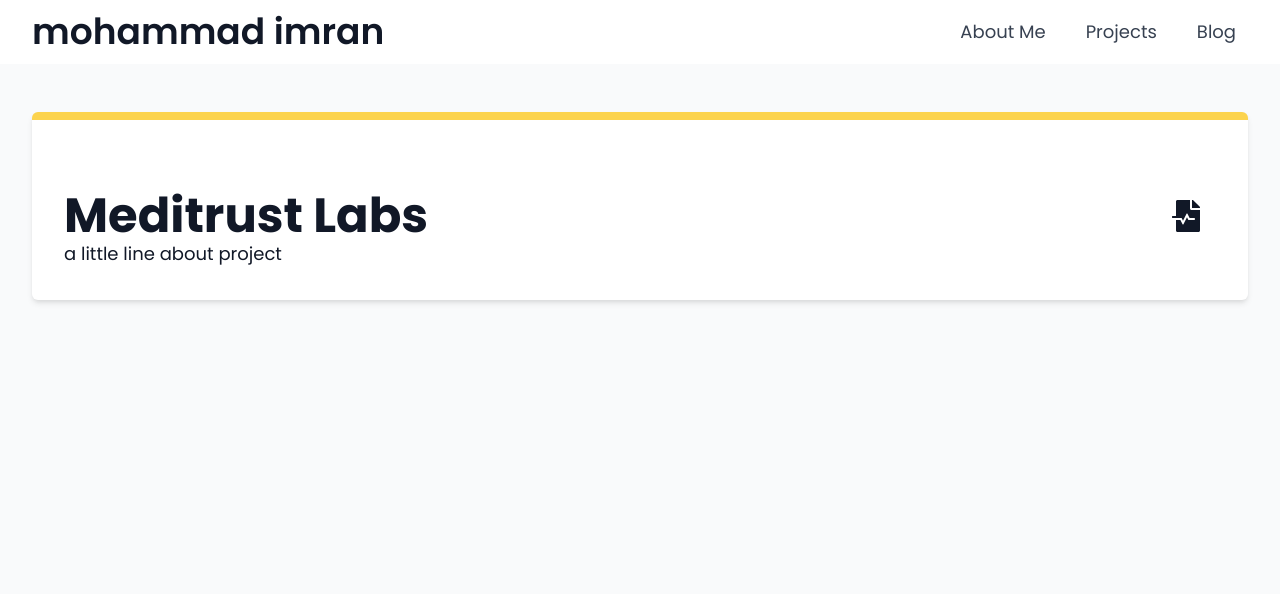
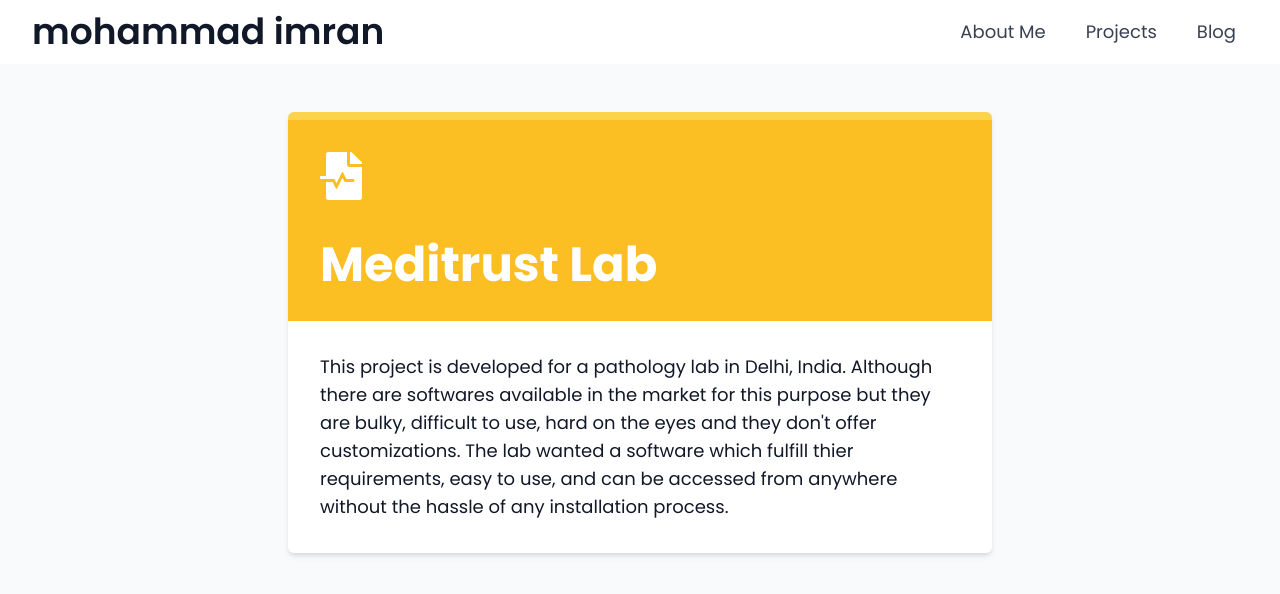
Before and after one commit to MohdImran001/my-website, a Gatsby site: page /projects in a window 1280 px wide. Built offline with nearby package versions, Linux system fonts and the light colour scheme; Gatsby itself is replaced by a stand-in of ours.

Commit message:
feat: :zap: Update project page
link projects to github

none

```diff
--- a/src/components/home/experience/card.js
+++ b/src/components/home/experience/card.js
@@ -40,7 +40,7 @@ const Card = ({
         </h1>
       </div>
       {/* Role */}
-      <div className="w-full py-6 space-y-12">
+      <div className="w-full py-6">
         <div>
           <h1 className="text-md md:text-lg font-medium">{role}</h1>
           <p className="text-xs md:text-sm">{duration}</p>
--- a/src/components/projects/project.js
+++ b/src/components/projects/project.js
@@ -3,19 +3,21 @@ import { Link } from "gatsby"
 
 import { Heading } from "components/typography"
 
-const Project = ({ data: { title, summary }, children }) => {
+const Project = ({ data: { title, summary, link }, children }) => {
   return (
-    <div className="bg-white rounded-md shadow-md  p-4 md:p-8 border-t-8 border-yellow-300">
-      <Link
-        to="/project/meditrust-lab"
-        className="flex flex-row justify-between"
-      >
+    <div className="bg-white rounded-md shadow-md  border-t-8 border-yellow-300">
+      <a href={link} className="flex flex-row justify-between">
         <div>
-          <Heading> {title} </Heading>
-          <p className="text-sm md:text-lg">{summary}</p>
+          <div className="bg-yellow-400 text-white p-4 md:p-8">
+            <div className="">{children}</div>
+            <h1 className="pl-0 p-4 text-2xl text-white font-bold md:p-0 md:text-5xl lg:text-5xl lg:pt-10">
+              {" "}
+              {title}{" "}
+            </h1>
+          </div>
+          <p className="text-sm md:text-lg p-4 md:p-8">{summary}</p>
         </div>
-        <div className="mt-12 mr-4">{children}</div>
-      </Link>
+      </a>
     </div>
   )
 }
--- a/src/pages/projects.js
+++ b/src/pages/projects.js
@@ -9,15 +9,17 @@ import Project from "components/projects/project"
 const ProjectsPage = () => (
   <Layout>
     <main className="min-h-screen bg-gray-50 text-gray-900">
-      <div className="max-w-7xl mx-auto  pb-20 px-4 lg:px-8">
+      <div className="max-w-3xl mx-auto  pb-20 px-4 lg:px-8">
         <div className="pt-10 md:pt-12 mx-auto">
           <Project
             data={{
-              title: "Meditrust Labs",
-              summary: "a little line about project",
+              title: "Meditrust Lab",
+              summary:
+                "This project is developed for a pathology lab in Delhi, India. Although there are softwares available in the market for this purpose but they are bulky, difficult to use, hard on the eyes and they don't offer customizations. The lab wanted a software which fulfill thier requirements, easy to use, and can be accessed from anywhere without the hassle of any installation process.",
+              link: "https://github.com/MohdImran001/lab-report-management-system",
             }}
           >
-            <FontAwesomeIcon icon={faFileMedicalAlt} size="2x" />
+            <FontAwesomeIcon icon={faFileMedicalAlt} size="3x" />
           </Project>
         </div>
       </div>
```
